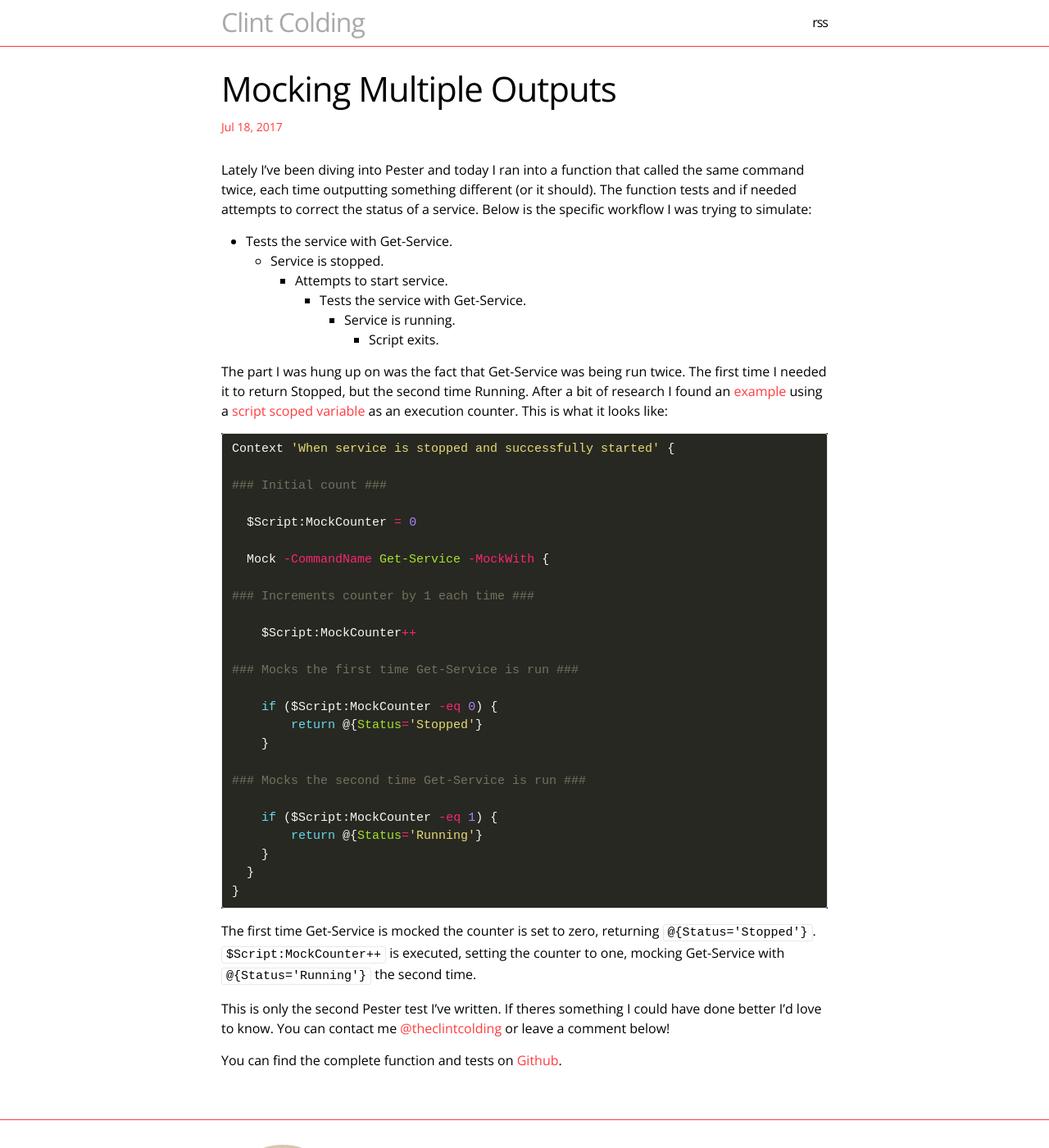
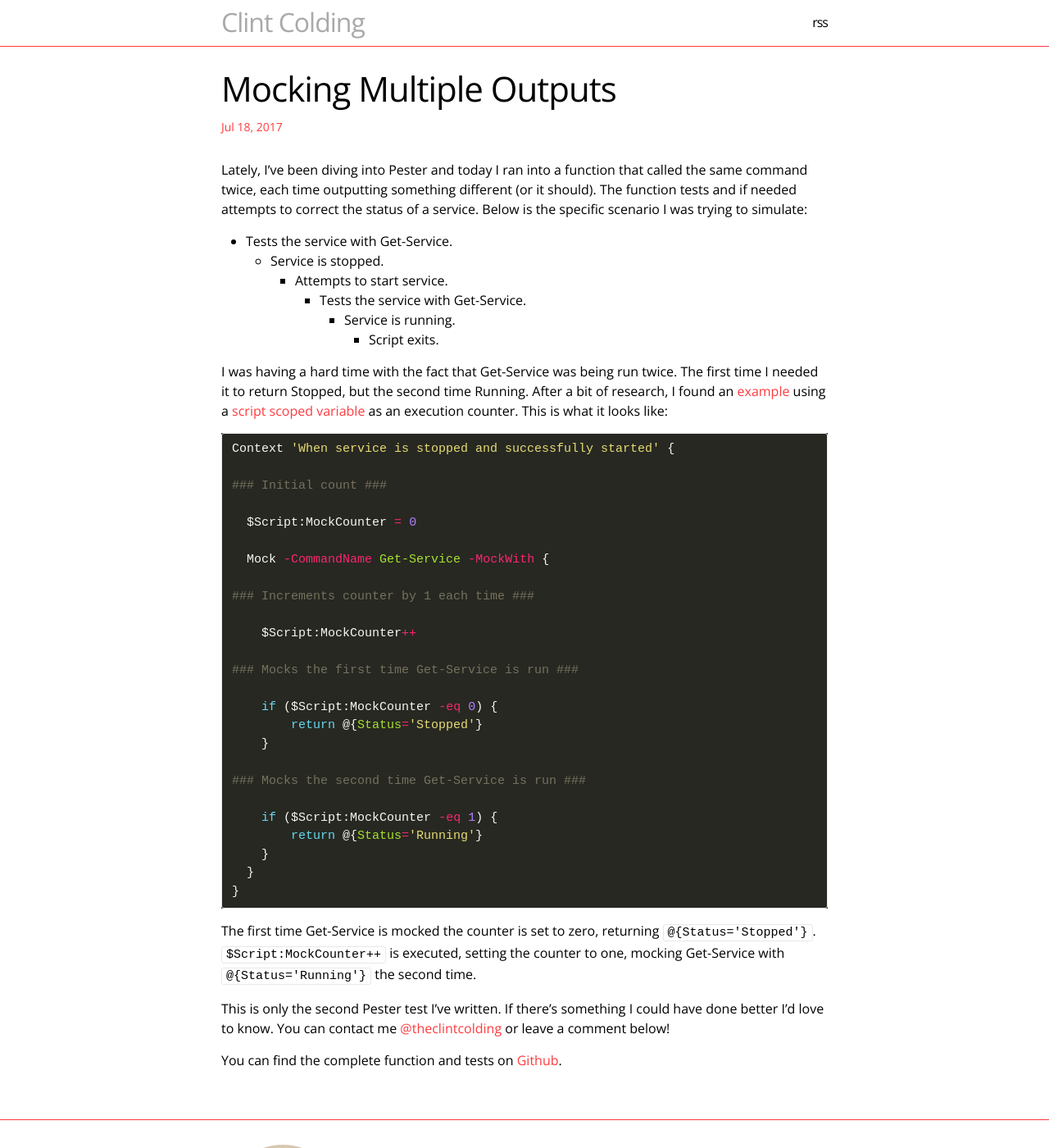
Before and after one commit to clintcolding/clintcolding.github.io, a Jekyll site: the page built from _posts/2017-07-18-mocking-multiple-outputs.md, in a window 1280 px wide and 1400 px high. Shown: the whole window at 82% size. Built offline with Jekyll 4.4.1, drawn with Linux system fonts in a browser that asks for light colours; comment, search, counter and statistics services are not loaded.

Commit message:
Fix grammar

```diff
--- a/_posts/2017-07-18-mocking-multiple-outputs.md
+++ b/_posts/2017-07-18-mocking-multiple-outputs.md
@@ -8,7 +8,7 @@ tags:
 - Mocking
 ---
 
-Lately I've been diving into Pester and today I ran into a function that called the same command twice, each time outputting something different (or it should). The function tests and if needed attempts to correct the status of a service. Below is the specific workflow I was trying to simulate:
+Lately, I've been diving into Pester and today I ran into a function that called the same command twice, each time outputting something different (or it should). The function tests and if needed attempts to correct the status of a service. Below is the specific scenario I was trying to simulate:
 
 - Tests the service with Get-Service.
   - Service is stopped.
@@ -17,7 +17,7 @@ Lately I've been diving into Pester and today I ran into a function that called
         - Service is running.
           - Script exits.
 
-The part I was hung up on was the fact that Get-Service was being run twice. The first time I needed it to return Stopped, but the second time Running. After a bit of research I found an [example](https://groups.google.com/forum/#!topic/pester/HH0ANH1OiKY) using a [script scoped variable](https://msdn.microsoft.com/en-us/powershell/reference/5.1/microsoft.powershell.core/about/about_scopes) as an execution counter. This is what it looks like:
+I was having a hard time with the fact that Get-Service was being run twice. The first time I needed it to return Stopped, but the second time Running. After a bit of research, I found an [example](https://groups.google.com/forum/#!topic/pester/HH0ANH1OiKY) using a [script scoped variable](https://msdn.microsoft.com/en-us/powershell/reference/5.1/microsoft.powershell.core/about/about_scopes) as an execution counter. This is what it looks like:
 
 ~~~ posh
 Context 'When service is stopped and successfully started' {
@@ -49,6 +49,6 @@ Context 'When service is stopped and successfully started' {
 
 The first time Get-Service is mocked the counter is set to zero, returning `@{Status='Stopped'}`. `$Script:MockCounter++` is executed, setting the counter to one, mocking Get-Service with `@{Status='Running'}` the second time.
 
-This is only the second Pester test I've written. If theres something I could have done better I'd love to know. You can contact me [@theclintcolding](https://twitter.com/theclintcolding) or leave a comment below!
+This is only the second Pester test I've written. If there's something I could have done better I'd love to know. You can contact me [@theclintcolding](https://twitter.com/theclintcolding) or leave a comment below!
 
 You can find the complete function and tests on [Github](https://github.com/clintcolding/TheToolbox).
```
